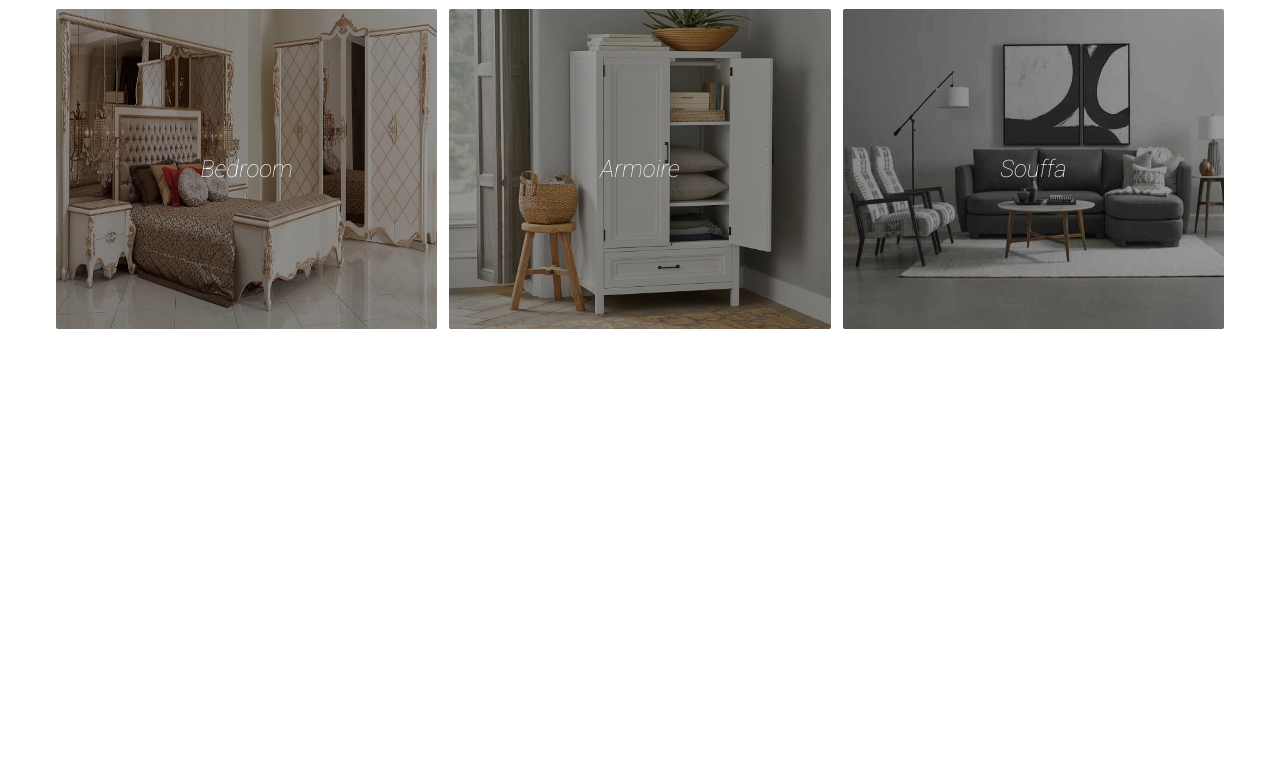
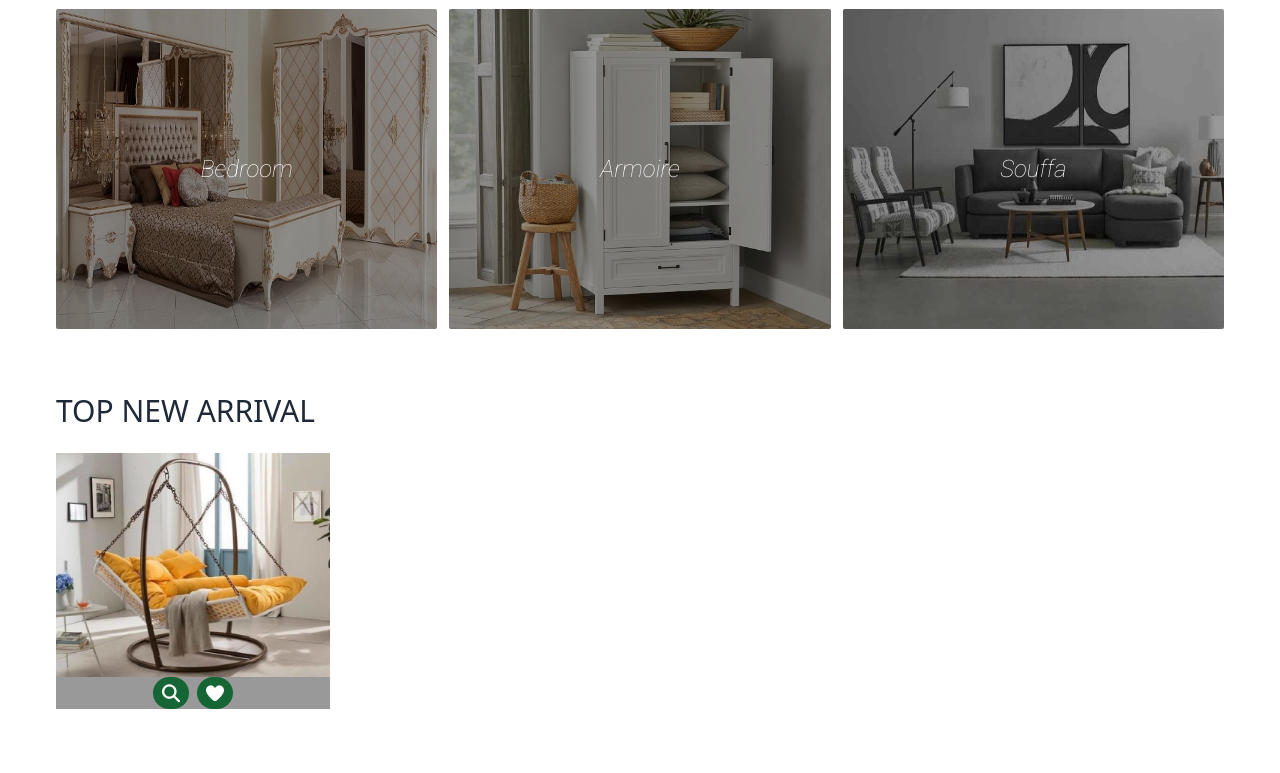
Before and after one commit to jahanrothy/ecommerce-website, a website: page index.html in a window 1280 px wide. Shown: the part 1351-2124 px from the top of the page. Before the commit the page ends 1744 px from the top, so only its background shows below. Drawn offline with Linux system fonts and the light colour scheme; files whose address does not match are found by name.

Commit message:
Desinging the arrival section

```diff
--- a/index.html
+++ b/index.html
@@ -190,5 +190,27 @@
     </div>
     <!-- categories end -->
 
+    <!-- product section start -->
+    <div class="container pb-16">
+        <h2 class="text-3xl font-medium text-gray-800 uppercase mb-6">top new arrival</h2>
+
+        <div class="grid grid-cols-4 gap-6">
+            <div class="relative">
+                <img src="images/23aaeebe-054e-4b70-90b8-99d302fb0a93.jpg" class="w-full" alt="">
+                <div   class="bg-black absulate inset-0 bg-opacity-40 flex items-center justify-center gap-2">
+                    <a href="" class="text-white text-lg w-9 h-8 rounded-full bg-primary flex items-center justify-center hover:bg-gray-800 transition">
+                        <i class="fas fa-search"></i>
+                    </a>
+
+                    <a href="" class="text-white text-lg w-9 h-8 rounded-full bg-primary flex items-center justify-center hover:bg-gray-800 transition">
+                        <i class="fas fa-heart"></i>
+                    </a>
+                </div>
+            </div>
+            <div class="pt-4 pb-3 px-4"></div>
+        </div>
+    </div>
+     <!-- product section end -->
+
 </body>
 </html>
```
Also changed, not shown: images/23aaeebe-054e-4b70-90b8-99d302fb0a93.jpg (added), images/Outdoor-furniture.jpg (added), images/creative-furniture-39.jpg (added), images/outdoor-seating-furniture-i.jpg (added), output/style.css.
